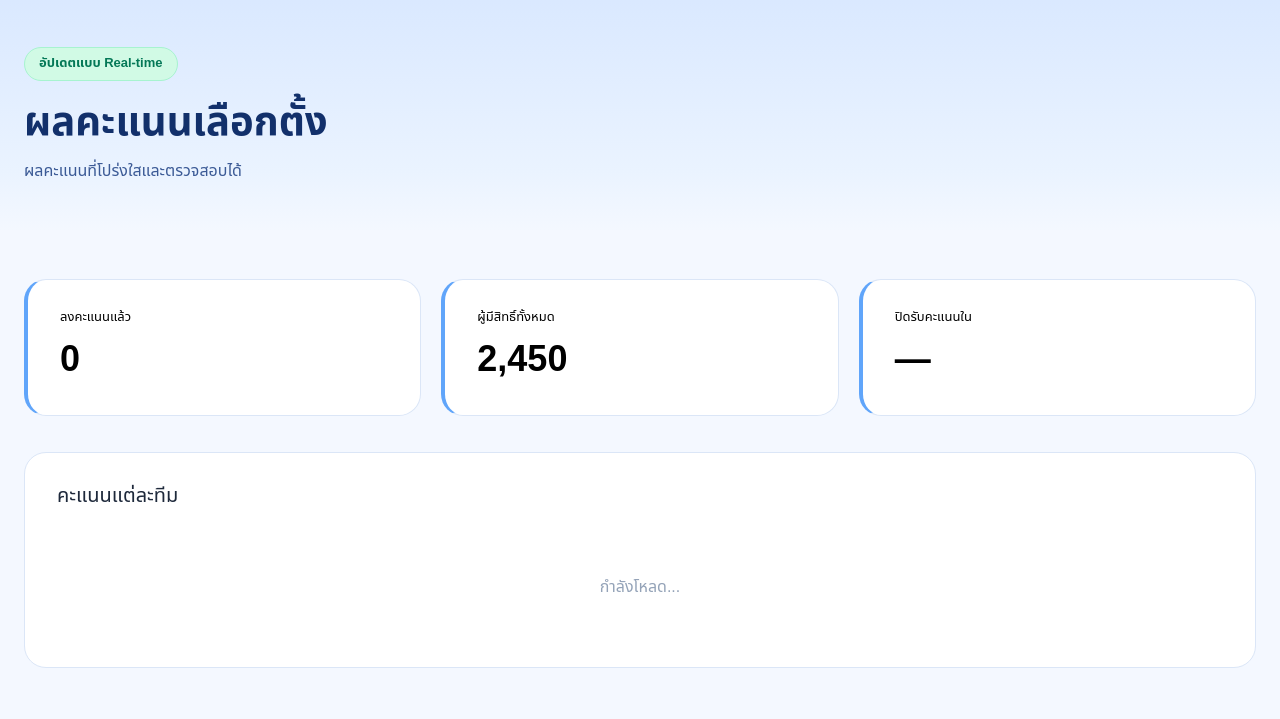
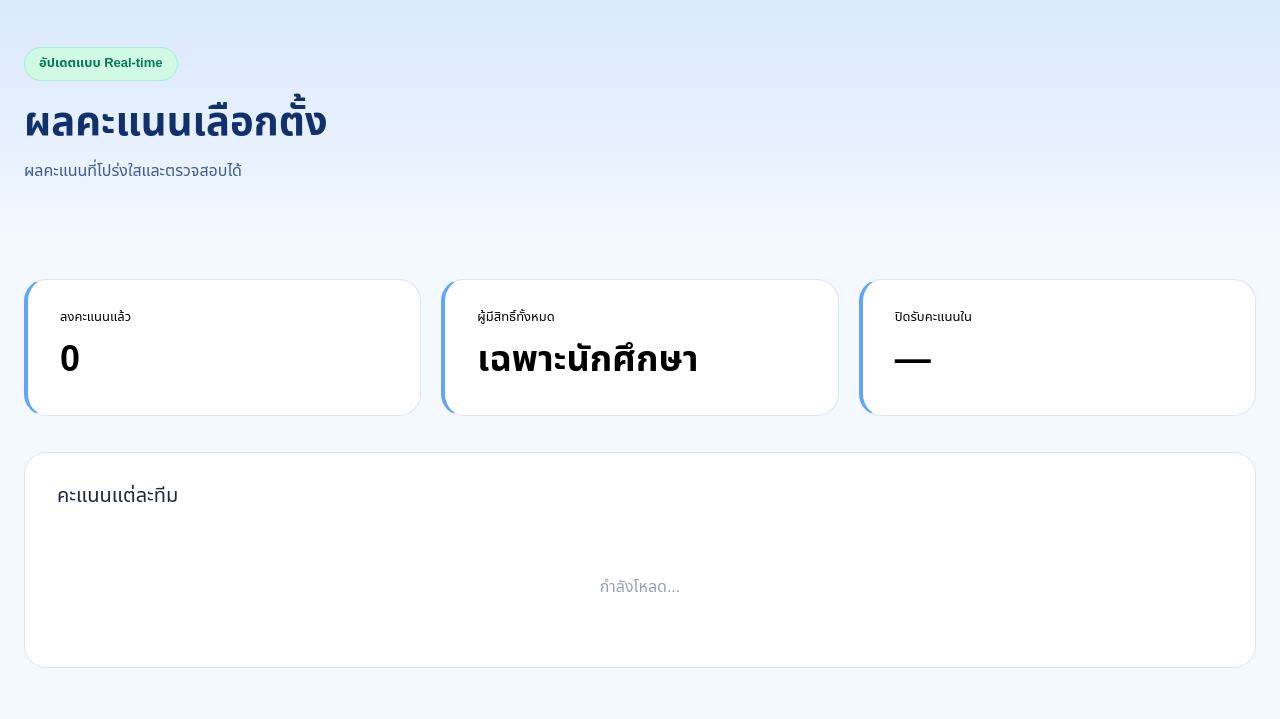
Before and after one commit to worawit00792/election-blockchain, a website: page frontend/results.html in a window 1280 px wide. Shown: the part 81-800 px from the top of the page. Drawn offline with nearby package versions, Linux system fonts and the light colour scheme; no server answers.

Commit message:
Update results.html

```diff
--- a/frontend/results.html
+++ b/frontend/results.html
@@ -23,7 +23,7 @@
   <div style="padding:48px 0"><div class="container">
     <div class="r-grid-3" style="display:grid;grid-template-columns:repeat(3,1fr);gap:20px;margin-bottom:36px">
       <div class="stat-card" style="border-left:4px solid #60a5fa"><div class="stat-label" style="color:#000">ลงคะแนนแล้ว</div><div class="stat-value" style="color:#000" id="total-votes">0</div></div>
-      <div class="stat-card" style="border-left:4px solid #60a5fa"><div class="stat-label" style="color:#000">ผู้มีสิทธิ์ทั้งหมด</div><div class="stat-value" style="color:#000">2,450</div></div>
+      <div class="stat-card" style="border-left:4px solid #60a5fa"><div class="stat-label" style="color:#000">ผู้มีสิทธิ์ทั้งหมด</div><div class="stat-value" style="color:#000">เฉพาะนักศึกษา</div></div>
       <div class="stat-card" style="border-left:4px solid #60a5fa"><div class="stat-label" id="stat3-label" style="color:#000">ปิดรับคะแนนใน</div><div class="stat-value" style="color:#000" id="countdown-topbox">—</div></div>
     </div>
     <div class="stat-card">
```
